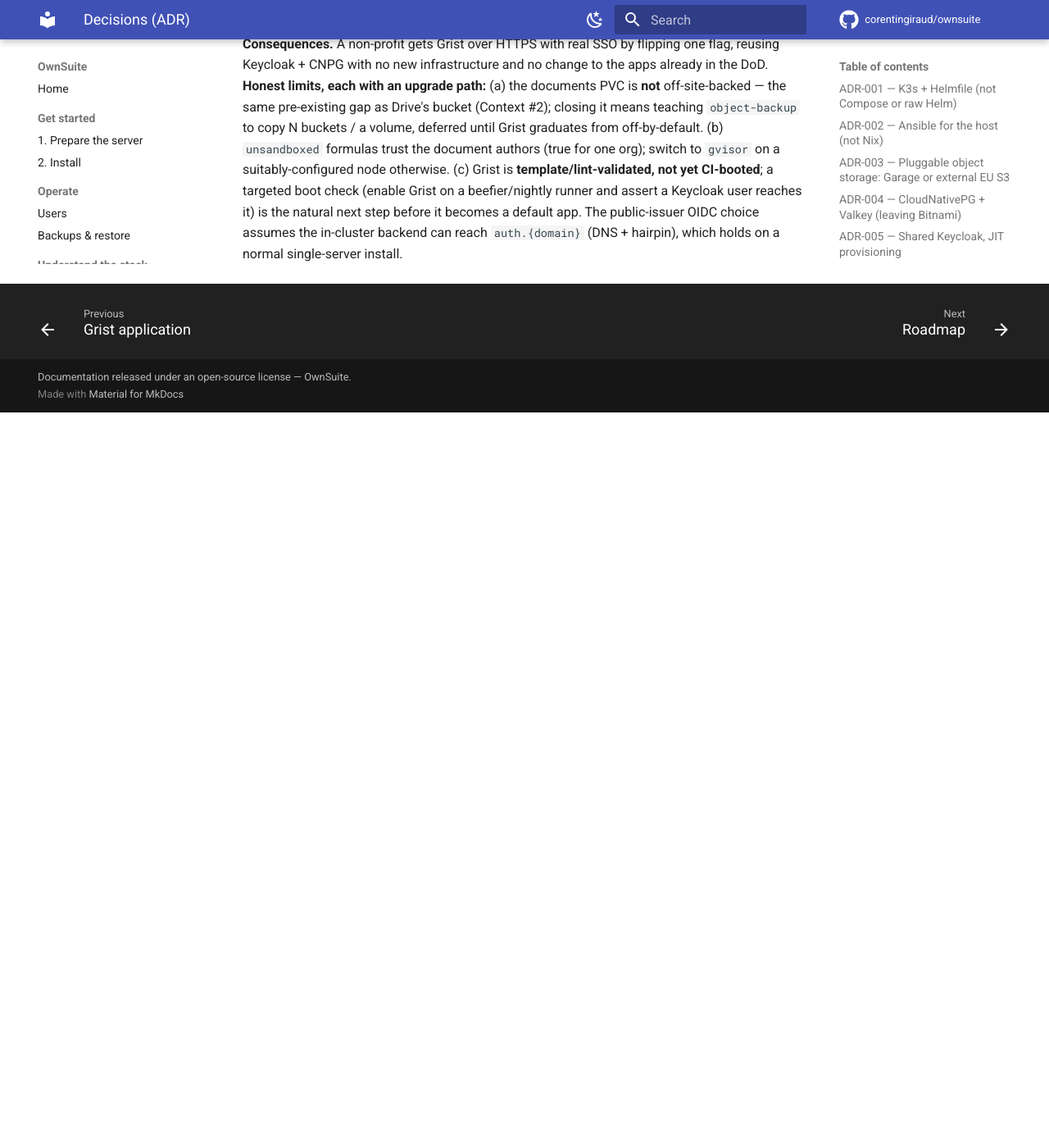
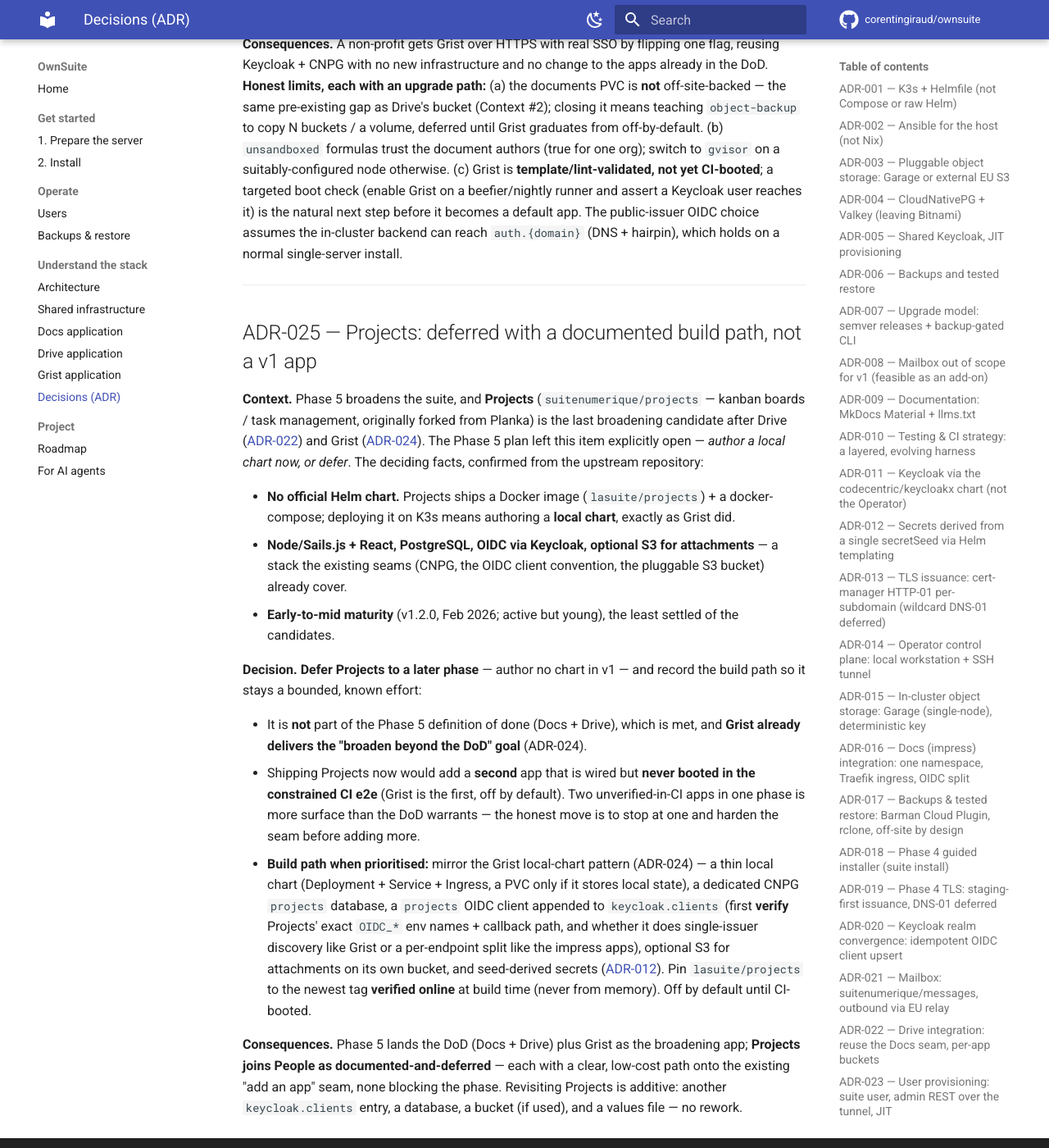
Before and after one commit to corentingiraud/ownsuite, an MkDocs documentation site: the page built from docs/understand/decisions.md, in a window 1280 px wide and 1400 px high, scrolled down 18139 px. Shown: the whole window at 82% size. Built offline with MkDocs 1.6.1 and Material for MkDocs 9.7.7, drawn with Linux system fonts in a browser that asks for light colours; comment, search, counter and statistics services are not loaded; before the commit the page ends 18642 px from its top, so only the background shows below that.

Commit message:
docs(projects): defer Projects with a documented build path (ADR-025) (#17)
Projects (suitenumerique/projects, kanban) is the last Phase 5 broadening
candidate. Confirmed from upstream: no official Helm chart (Docker image +
docker-compose), Node/Sails.js + React + Postgres + OIDC/Keycloak, early-stage
(v1.2.0). The Phase 5 plan left this as an explicit ADR decision — local chart
vs defer.

Decision: defer. The DoD (Docs+Drive) is met and Grist already delivers the
"broaden beyond the DoD" goal; adding Projects now would be a second app wired
but never booted in the constrained CI e2e. ADR-025 records the build path
(mirror the Grist local-chart pattern) so it stays a bounded effort when
prioritised. Projects joins People as documented-and-deferred.

Docs-only (ADR-025 + roadmap); no code, no e2e.

```diff
--- a/docs/project/roadmap.md
+++ b/docs/project/roadmap.md
@@ -136,9 +136,10 @@
   default** (outside the hard DoD, not yet CI-booted)
   ([ADR-024](../understand/decisions.md#adr-024-grist-integration-local-chart-public-issuer-oidc-pvc-storage-off-by-default)).
   See [Grist application](../understand/grist.md).
-- **Projects** (suitenumerique/projects, kanban) is next — a Node/Sails.js + React app with
-  docker-compose only (no upstream Helm chart); its own ADR decides local chart vs defer before
-  coding.
+- **Projects** (suitenumerique/projects, kanban) is **deferred** with a documented build path — no
+  upstream Helm chart, early-stage, and it would be a second app not yet booted in CI; when
+  prioritised it mirrors the Grist local-chart pattern
+  ([ADR-025](../understand/decisions.md#adr-025-projects-deferred-with-a-documented-build-path-not-a-v1-app)).
 - **People deferred / optional** — identity lives in Keycloak
   ([ADR-012](../understand/decisions.md#adr-012-secrets-derived-from-a-single-secretseed-via-helm-templating)/[ADR-020](../understand/decisions.md#adr-020-keycloak-realm-convergence-idempotent-oidc-client-upsert));
   revisit only if app-level teams need it.
--- a/docs/understand/decisions.md
+++ b/docs/understand/decisions.md
@@ -762,3 +762,45 @@
 (enable Grist on a beefier/nightly runner and assert a Keycloak user reaches it) is the natural next
 step before it becomes a default app. The public-issuer OIDC choice assumes the in-cluster backend
 can reach `auth.{domain}` (DNS + hairpin), which holds on a normal single-server install.
+
+---
+
+## ADR-025 — Projects: deferred with a documented build path, not a v1 app
+
+**Context.** Phase 5 broadens the suite, and **Projects** (`suitenumerique/projects` — kanban
+boards / task management, originally forked from Planka) is the last broadening candidate after
+Drive ([ADR-022](#adr-022-drive-integration-reuse-the-docs-seam-per-app-buckets)) and Grist
+([ADR-024](#adr-024-grist-integration-local-chart-public-issuer-oidc-pvc-storage-off-by-default)).
+The Phase 5 plan left this item explicitly open — *author a local chart now, or defer*. The
+deciding facts, confirmed from the upstream repository:
+
+- **No official Helm chart.** Projects ships a Docker image (`lasuite/projects`) + a
+  docker-compose; deploying it on K3s means authoring a **local chart**, exactly as Grist did.
+- **Node/Sails.js + React, PostgreSQL, OIDC via Keycloak, optional S3 for attachments** — a stack
+  the existing seams (CNPG, the OIDC client convention, the pluggable S3 bucket) already cover.
+- **Early-to-mid maturity** (v1.2.0, Feb 2026; active but young), the least settled of the
+  candidates.
+
+**Decision.** **Defer Projects to a later phase** — author no chart in v1 — and record the build
+path so it stays a bounded, known effort:
+
+- It is **not** part of the Phase 5 definition of done (Docs + Drive), which is met, and **Grist
+  already delivers the "broaden beyond the DoD" goal** (ADR-024).
+- Shipping Projects now would add a **second** app that is wired but **never booted in the
+  constrained CI e2e** (Grist is the first, off by default). Two unverified-in-CI apps in one
+  phase is more surface than the DoD warrants — the honest move is to stop at one and harden the
+  seam before adding more.
+- **Build path when prioritised:** mirror the Grist local-chart pattern (ADR-024) — a thin local
+  chart (Deployment + Service + Ingress, a PVC only if it stores local state), a dedicated CNPG
+  `projects` database, a `projects` OIDC client appended to `keycloak.clients` (first **verify**
+  Projects' exact `OIDC_*` env names + callback path, and whether it does single-issuer discovery
+  like Grist or a per-endpoint split like the impress apps), optional S3 for attachments on its
+  own bucket, and seed-derived secrets
+  ([ADR-012](#adr-012-secrets-derived-from-a-single-secretseed-via-helm-templating)). Pin
+  `lasuite/projects` to the newest tag **verified online** at build time (never from memory). Off
+  by default until CI-booted.
+
+**Consequences.** Phase 5 lands the DoD (Docs + Drive) plus Grist as the broadening app;
+**Projects joins People as documented-and-deferred** — each with a clear, low-cost path onto the
+existing "add an app" seam, none blocking the phase. Revisiting Projects is additive: another
+`keycloak.clients` entry, a database, a bucket (if used), and a values file — no rework.
```
Also changed, not shown: ROADMAP.md (+1 -1 lines).
